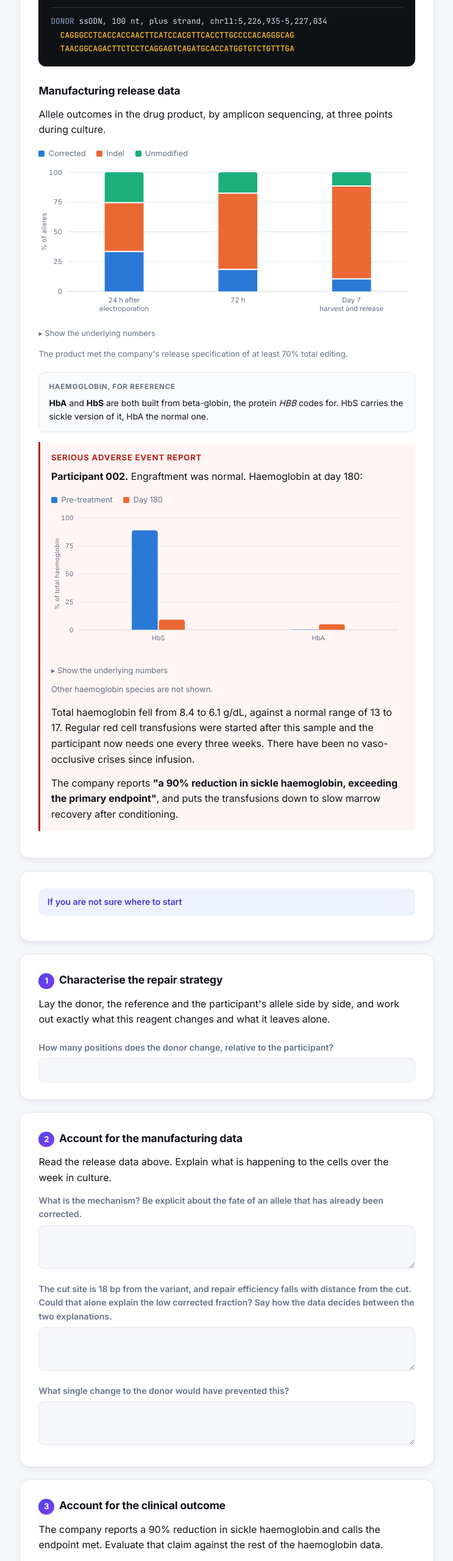
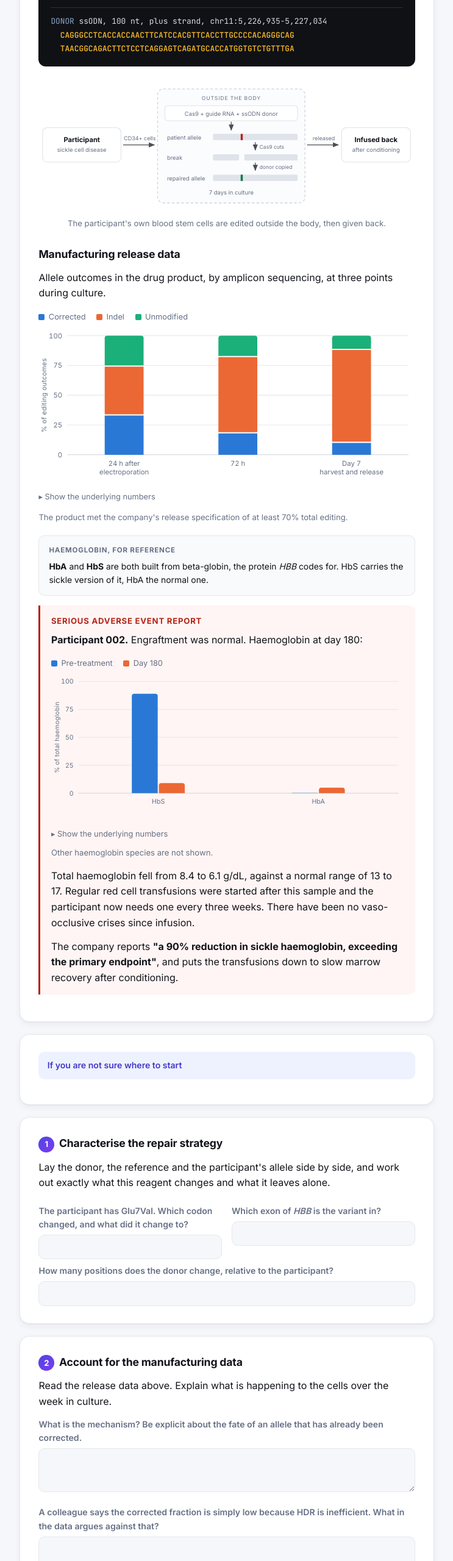
Before and after one commit to raphDL/22240-CRISPR, a plain HTML site: page safety/index.html in a window 1280 px wide. Shown: the part 1560-4120 px from the top of the page at 61% size, without its empty margins (268-1011 px from the left). Drawn offline with Linux system fonts and the light colour scheme.

Commit message:
Case 001: workflow figure, two step 1 questions, plainer step 2
A figure before the release data shows how the product is made: cells out,
Cas9 with a guide and the ssODN donor in, cut and repair, seven days in
culture, infused back. It draws only the intended path, which is what the
company's own submission would show.

The editing axis reads "% of editing outcomes" rather than "% of alleles".

The starting hint is now a concrete first move: import HBB into Benchling and
make the participant's substitution yourself, then line the donor up against
it. It no longer says that a guide does not care whether its target has been
repaired, which was most of the answer.

Step 1 adds which codon changed and which exon the variant is in. The codon
question catches anyone who never built the patient's allele: HBB is on the
minus strand, so reading the plus-strand region and counting from the left
gives nonsense. Verified against ENST00000335295: codon 7 GAG to GTG, c.20 at
chr11:5,227,002, exon 1 of 3, which also contains the whole donor.

Step 2 keeps the alternative hypothesis but drops the lecture that came with
it. It now asks what in the data argues against HDR simply being inefficient.

Co-Authored-By: Claude Opus 5 <noreply@anthropic.com>
Claude-Session: https://claude.ai/code/session_01AjxVcAdgeurGa2MuDc42DM

```diff
--- a/safety/index.html
+++ b/safety/index.html
@@ -278,6 +278,22 @@
     font-size: 0.93rem;
   }
   .role strong { color: var(--accent-ink); }
+  .flow { margin: 1.1rem 0 0.2rem; }
+  .flow svg { width: 100%; height: auto; display: block; color: var(--ink); }
+  .flow .node { fill: #fff; stroke: var(--line); stroke-width: 1.5; }
+  .flow .zone { fill: #fbfcfe; stroke: #cfd4dc; stroke-width: 1.5; stroke-dasharray: 5 4; }
+  .flow .strand { fill: #dfe3ea; }
+  .flow .edge { stroke: currentColor; stroke-width: 1.5; opacity: .75; }
+  .flow text { font-family: inherit; fill: var(--ink); }
+  .flow .t-lab { font-size: 13px; font-weight: 700; text-anchor: middle; }
+  .flow .t-sub { font-size: 11px; fill: var(--muted); text-anchor: middle; }
+  .flow .t-zone { font-size: 10px; fill: var(--muted); text-anchor: middle; letter-spacing: .1em; }
+  .flow .t-row { font-size: 11px; fill: var(--muted); }
+  .flow .t-arrow { font-size: 10px; fill: var(--muted); }
+  .flow .t-edge { font-size: 10.5px; fill: var(--muted); text-anchor: middle; }
+  .flow figcaption {
+    font-size: 0.82rem; color: var(--muted); margin-top: 0.3rem; text-align: center;
+  }
   .primer {
     background: #f8fafc;
     border: 1px solid var(--line);
@@ -472,6 +488,62 @@
 <span class="k">&nbsp;</span>             <span class="hi">TAACGGCAGACTTCTCCTCAGGAGTCAGATGCACCATGGTGTCTGTTTGA</span>
     </div>
 
+    <figure class="flow">
+      <svg viewBox="0 0 720 262" role="img" aria-label="The participant's blood stem cells are collected, edited outside the body with Cas9 and a donor template, cultured for seven days, then infused back.">
+        <defs>
+          <marker id="fa" viewBox="0 0 10 8" refX="9" refY="4" markerWidth="8" markerHeight="7" orient="auto">
+            <polygon points="0,0 10,4 0,8" fill="currentColor"/>
+          </marker>
+        </defs>
+
+        <!-- participant -->
+        <rect x="8" y="96" width="150" height="66" rx="9" class="node"/>
+        <text x="83" y="124" class="t-lab">Participant</text>
+        <text x="83" y="142" class="t-sub">sickle cell disease</text>
+
+        <text x="194" y="120" class="t-edge">CD34+ cells</text>
+        <line x1="162" y1="129" x2="222" y2="129" class="edge" marker-end="url(#fa)"/>
+
+        <!-- outside the body -->
+        <rect x="228" y="22" width="282" height="218" rx="11" class="zone"/>
+        <text x="369" y="43" class="t-zone">OUTSIDE THE BODY</text>
+
+        <rect x="242" y="54" width="254" height="29" rx="6" class="node"/>
+        <text x="369" y="73" class="t-sub">Cas9 + guide RNA + ssODN donor</text>
+        <line x1="369" y1="85" x2="369" y2="101" class="edge" marker-end="url(#fa)"/>
+
+        <text x="246" y="119" class="t-row">patient allele</text>
+        <rect x="334" y="108" width="162" height="12" rx="2" class="strand"/>
+        <rect x="387" y="108" width="4" height="12" fill="#b42318"/>
+
+        <line x1="415" y1="124" x2="415" y2="139" class="edge" marker-end="url(#fa)"/>
+        <text x="423" y="136" class="t-arrow">Cas9 cuts</text>
+
+        <text x="246" y="158" class="t-row">break</text>
+        <rect x="334" y="147" width="50" height="12" rx="2" class="strand"/>
+        <rect x="394" y="147" width="102" height="12" rx="2" class="strand"/>
+
+        <line x1="415" y1="163" x2="415" y2="178" class="edge" marker-end="url(#fa)"/>
+        <text x="423" y="175" class="t-arrow">donor copied</text>
+
+        <text x="246" y="197" class="t-row">repaired allele</text>
+        <rect x="334" y="186" width="162" height="12" rx="2" class="strand"/>
+        <rect x="387" y="186" width="4" height="12" fill="#067647"/>
+
+        <text x="369" y="224" class="t-sub">7 days in culture</text>
+
+        <text x="546" y="120" class="t-edge">released</text>
+        <line x1="514" y1="129" x2="574" y2="129" class="edge" marker-end="url(#fa)"/>
+
+        <!-- back in -->
+        <rect x="580" y="96" width="132" height="66" rx="9" class="node"/>
+        <text x="646" y="124" class="t-lab">Infused back</text>
+        <text x="646" y="142" class="t-sub">after conditioning</text>
+      </svg>
+      <figcaption>
+        The participant's own blood stem cells are edited outside the body, then given back.
+      </figcaption>
+    </figure>
     <h2 style="margin-top:1.6rem;">Manufacturing release data</h2>
     <p>Allele outcomes in the drug product, by amplicon sequencing, at three points during culture.</p>
     <figure class="chart"><div class="chart-legend"><span class="li"><span class="sw" style="background:#2a78d6"></span>Corrected</span><span class="li"><span class="sw" style="background:#eb6834"></span>Indel</span><span class="li"><span class="sw" style="background:#1baf7a"></span>Unmodified</span></div><svg viewBox="0 0 600 250" role="img" aria-label="Allele outcomes in the drug product at three points during culture">
@@ -487,7 +559,7 @@
 <text x="38" y="113.0" text-anchor="end">50</text>
 <text x="38" y="65.5" text-anchor="end">75</text>
 <text x="38" y="18.0" text-anchor="end">100</text>
-<text class="ylab" transform="translate(13,109.0) rotate(-90)" text-anchor="middle">% of alleles</text></g>
+<text class="ylab" transform="translate(13,109.0) rotate(-90)" text-anchor="middle">% of editing outcomes</text></g>
 <rect x="105.7" y="141.4" width="62.0" height="62.6" fill="#2a78d6"><title>24 h after electroporation, Corrected: 34%</title></rect>
 <rect x="105.7" y="63.5" width="62.0" height="75.9" fill="#eb6834"><title>24 h after electroporation, Indel: 41%</title></rect>
 <path d="M105.7,61.5 V18.0 Q105.7,14.0 109.7,14.0 H163.7 Q167.7,14.0 167.7,18.0 V61.5 Z" fill="#1baf7a"><title>24 h after electroporation, Unmodified: 25%</title></path>
@@ -556,14 +628,12 @@
     <details class="hint">
       <summary>If you are not sure where to start</summary>
       <p>
-        You have three sequences and should compare all three against each other: the reference
-        genome, the participant's allele, and the donor. <strong>Ensembl</strong> or the
-        <strong>UCSC Genome Browser</strong> will give you the reference for
-        <code>chr11:5,226,935-5,227,034</code>, and <strong>Benchling</strong> will align them.
+        Import <em>HBB</em> into <strong>Benchling</strong> from the reference genome, then make
+        the participant's substitution yourself. That gives you their allele to work from. Line
+        the donor up against it.
       </p>
       <p style="margin-bottom:0;">
-        Then ask what Cas9 sees. A guide finds its target by sequence, and it does not know or care
-        whether that target has already been repaired.
+        Then work out what Cas9 sees at this locus, before the repair and after it.
       </p>
     </details>
   </section>
@@ -582,6 +652,16 @@
     </p>
     <div class="field-row">
       <div>
+        <label for="c001-step1_codon">The participant has Glu7Val. Which codon changed, and what did it change to?</label>
+        <input type="text" id="c001-step1_codon" name="step1_codon_change" required>
+      </div>
+      <div>
+        <label for="c001-step1_exon">Which exon of <em>HBB</em> is the variant in?</label>
+        <input type="text" id="c001-step1_exon" name="step1_exon" required>
+      </div>
+    </div>
+    <div class="field-row">
+      <div>
         <label for="c001-step1_nd">How many positions does the donor change, relative to the participant?</label>
         <input type="number" id="c001-step1_nd" name="step1_n_changes" min="0" step="1" required>
       </div>
@@ -596,7 +676,7 @@
     </p>
     <label for="c001-step2_mech">What is the mechanism? Be explicit about the fate of an allele that has already been corrected.</label>
     <textarea id="c001-step2_mech" name="step2_mechanism" required></textarea>
-    <label for="c001-step2_alt">The cut site is 18 bp from the variant, and repair efficiency falls with distance from the cut. Could that alone explain the low corrected fraction? Say how the data decides between the two explanations.</label>
+    <label for="c001-step2_alt">A colleague says the corrected fraction is simply low because HDR is inefficient. What in the data argues against that?</label>
     <textarea id="c001-step2_alt" name="step2_alternative_ruled_out" required></textarea>
     <label for="c001-step2_fix">What single change to the donor would have prevented this?</label>
     <textarea id="c001-step2_fix" name="step2_fix" required></textarea>
```
Also changed, not shown: 1 other file.
